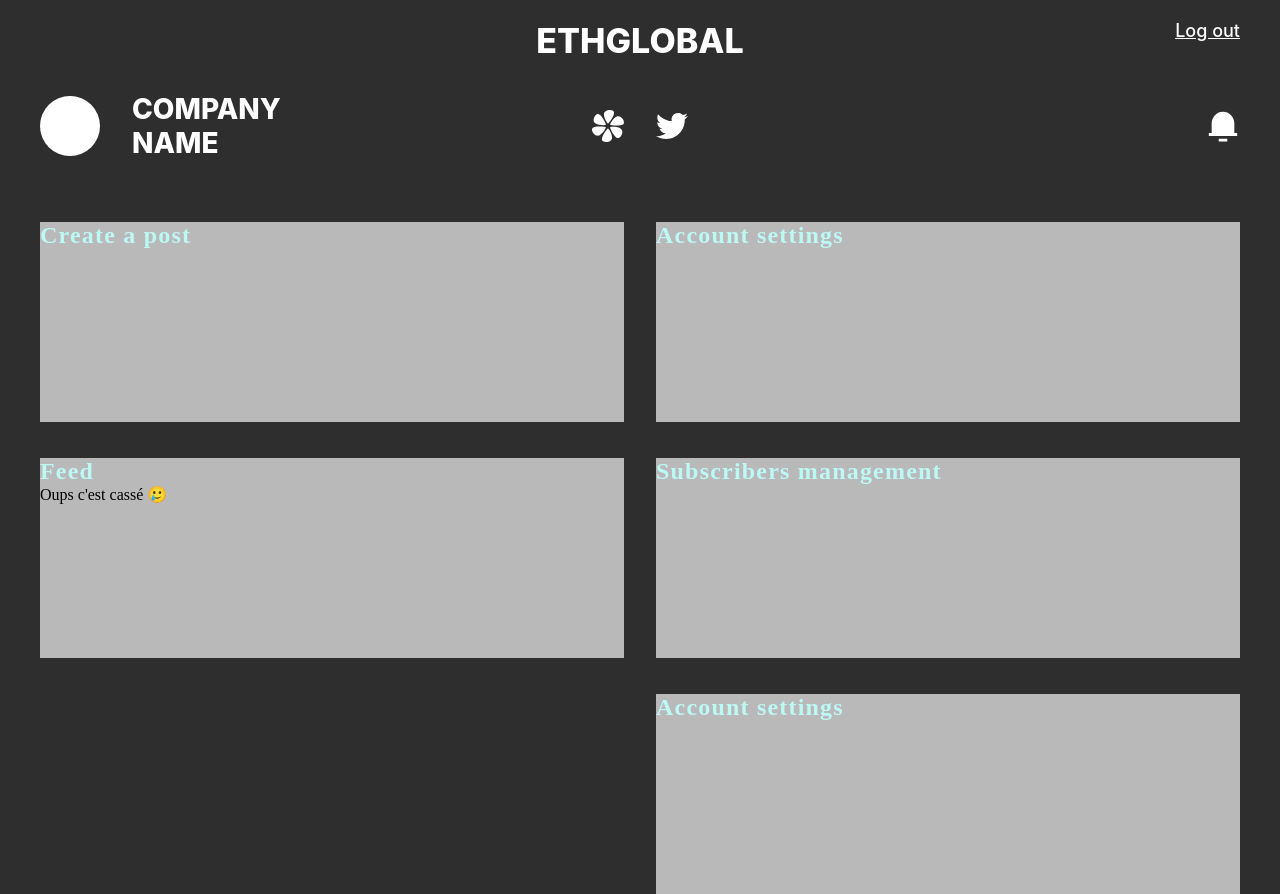
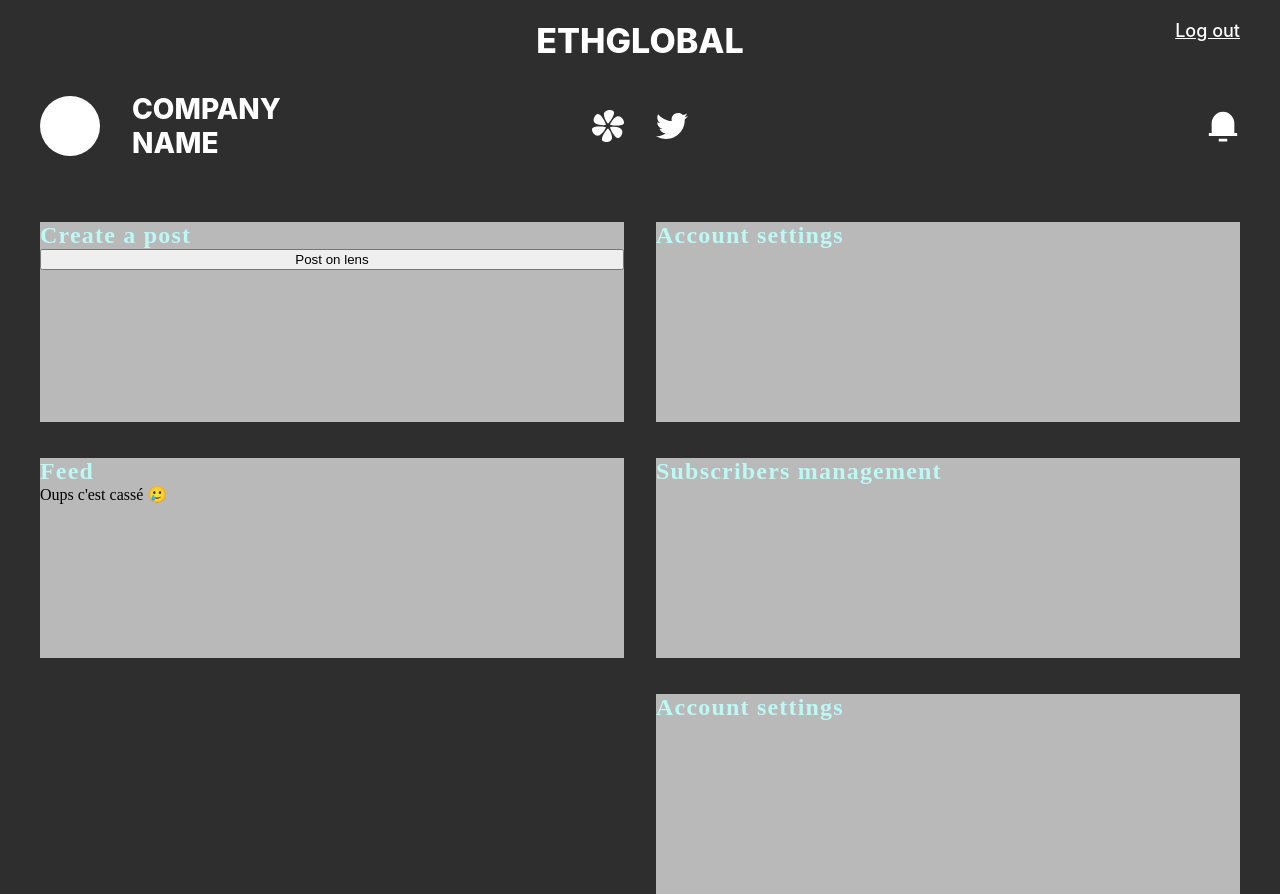
Before and after one commit to xmazella/ethglobal, a React (Vite) app in the folder packages/frontend/: page / in a window 1280 px wide. Built offline with nearby package versions, Linux system fonts and the light colour scheme; no server answers.

Commit message:
add: axios and post request to create post

```diff
--- a/packages/frontend/package.json
+++ b/packages/frontend/package.json
@@ -12,6 +12,7 @@
   "dependencies": {
     "@lens-protocol/client": "^1.2.0",
     "@sismo-core/sismo-connect-react": "^0.0.20",
+    "axios": "^1.4.0",
     "react": "^18.2.0",
     "react-dom": "^18.2.0",
     "react-router-dom": "^6.14.2",
--- a/packages/frontend/src/components/Tools.ts
+++ b/packages/frontend/src/components/Tools.ts
@@ -1,33 +1,34 @@
-import { styled } from "styled-components";
-import { MediaSetFragment } from "@lens-protocol/client";
+import { styled } from "styled-components"
+import { MediaSetFragment } from "@lens-protocol/client"
+import axios from "axios"
 
 export const Row = styled.div`
   display: flex;
-`;
+`
 
 export const Column = styled.div`
   display: flex;
   flex-direction: column;
-`;
+`
 
 export const isMediaSetFragment = (
   picture:
     | MediaSetFragment
     | {
-        __typename: "NftImage";
-        contractAddress: string;
-        tokenId: string;
-        uri: string;
-        verified: boolean;
+        __typename: "NftImage"
+        contractAddress: string
+        tokenId: string
+        uri: string
+        verified: boolean
       }
     | null
 ): picture is MediaSetFragment => {
-  return (picture as MediaSetFragment).original !== undefined;
-};
+  return (picture as MediaSetFragment).original !== undefined
+}
 
 export const sanitizeDStorageUrl = (url: string) => {
-  const ipfsGateway = `https://w3s.link/ipfs/`;
-  const arweaveGateway = `arweave.net/`;
+  const ipfsGateway = `https://w3s.link/ipfs/`
+  const arweaveGateway = `arweave.net/`
 
   return url
     .replace(/^Qm[1-9A-Za-z]{44}/gm, `${ipfsGateway}/${url}`)
@@ -35,5 +36,9 @@
     .replace("https://ipfs.infura.io/ipfs", ipfsGateway)
     .replace("ipfs://", ipfsGateway)
     .replace("ipfs://ipfs/", ipfsGateway)
-    .replace("ar://", arweaveGateway);
-};
+    .replace("ar://", arweaveGateway)
+}
+
+export function createPost(body: string) {
+  return axios.post("http://localhost:3000/postOnLens", { content: body })
+}
--- a/packages/frontend/src/pages/Home.tsx
+++ b/packages/frontend/src/pages/Home.tsx
@@ -1,26 +1,37 @@
-import { styled } from "styled-components";
-import { Column } from "../components/Tools";
-import LensFeed from "../components/LensFeed";
-import Card from "../components/Card";
+import { styled } from "styled-components"
+import { Column, createPost } from "../components/Tools"
+import LensFeed from "../components/LensFeed"
+import Card from "../components/Card"
+import { useState } from "react"
 
 const HomeContainer = styled.div`
   display: flex;
   padding-top: 62px;
   gap: 32px;
-`;
+`
 
 const HomeColumn = styled(Column)`
   align-items: center;
   width: 50%;
   gap: 36px;
-`;
+`
 
 const Home: React.FC<{}> = () => {
+  const [isLoading, setIsLoading] = useState(false)
+
+  const onCreate = async () => {
+    setIsLoading(true)
+    await createPost("// TODO")
+    setIsLoading(false)
+  }
   return (
     <HomeContainer>
       <HomeColumn>
         <Card title="Create a post">
-          <></>
+          <button onClick={onCreate}>
+            Post on lens
+            {isLoading && " ⏳"}
+          </button>
         </Card>
         <Card title="Feed">
           <LensFeed />
@@ -38,7 +49,7 @@
         </Card>
       </HomeColumn>
     </HomeContainer>
-  );
-};
+  )
+}
 
-export default Home;
+export default Home
```
Also changed, not shown: 1 other file (tests, documents, lock files or other folders).
